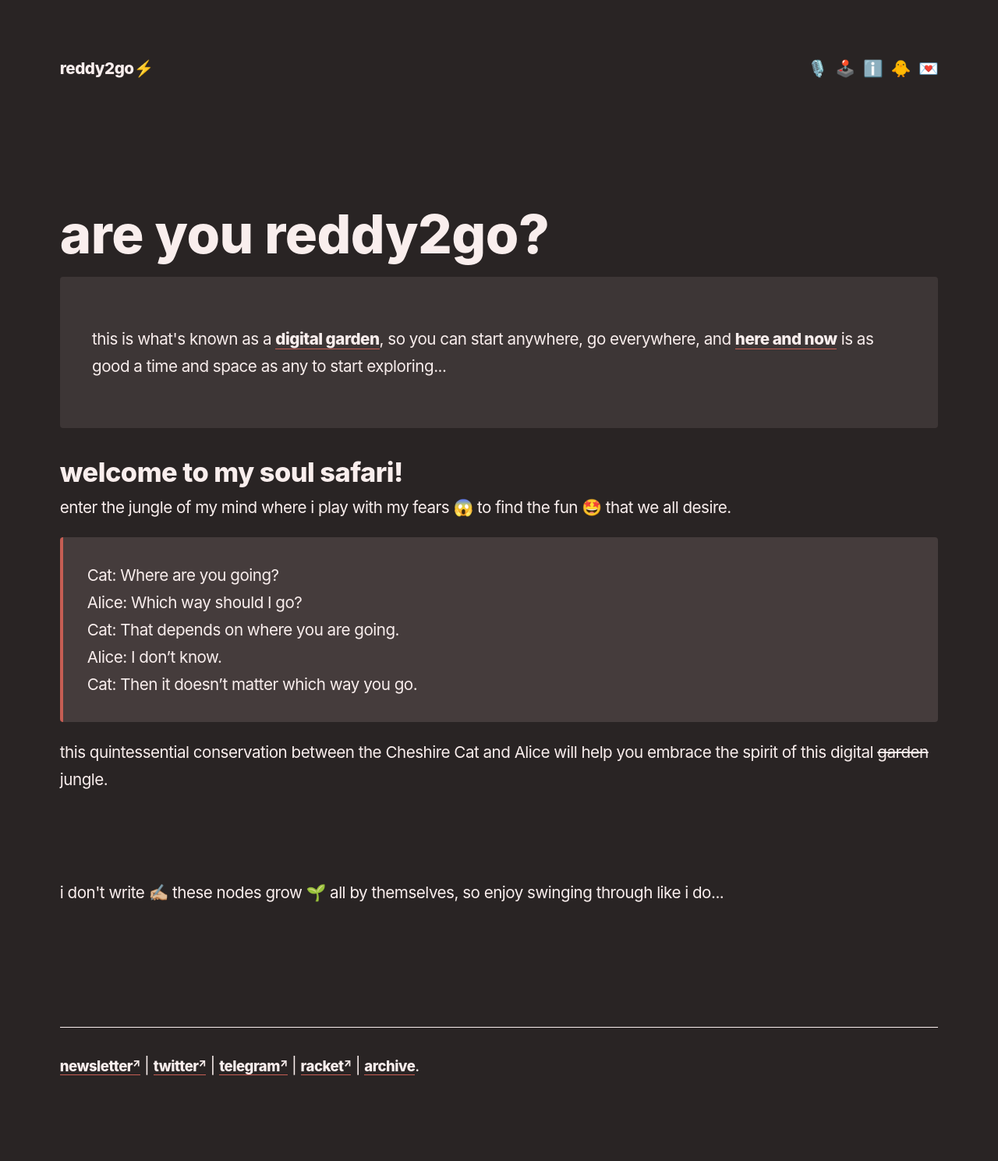
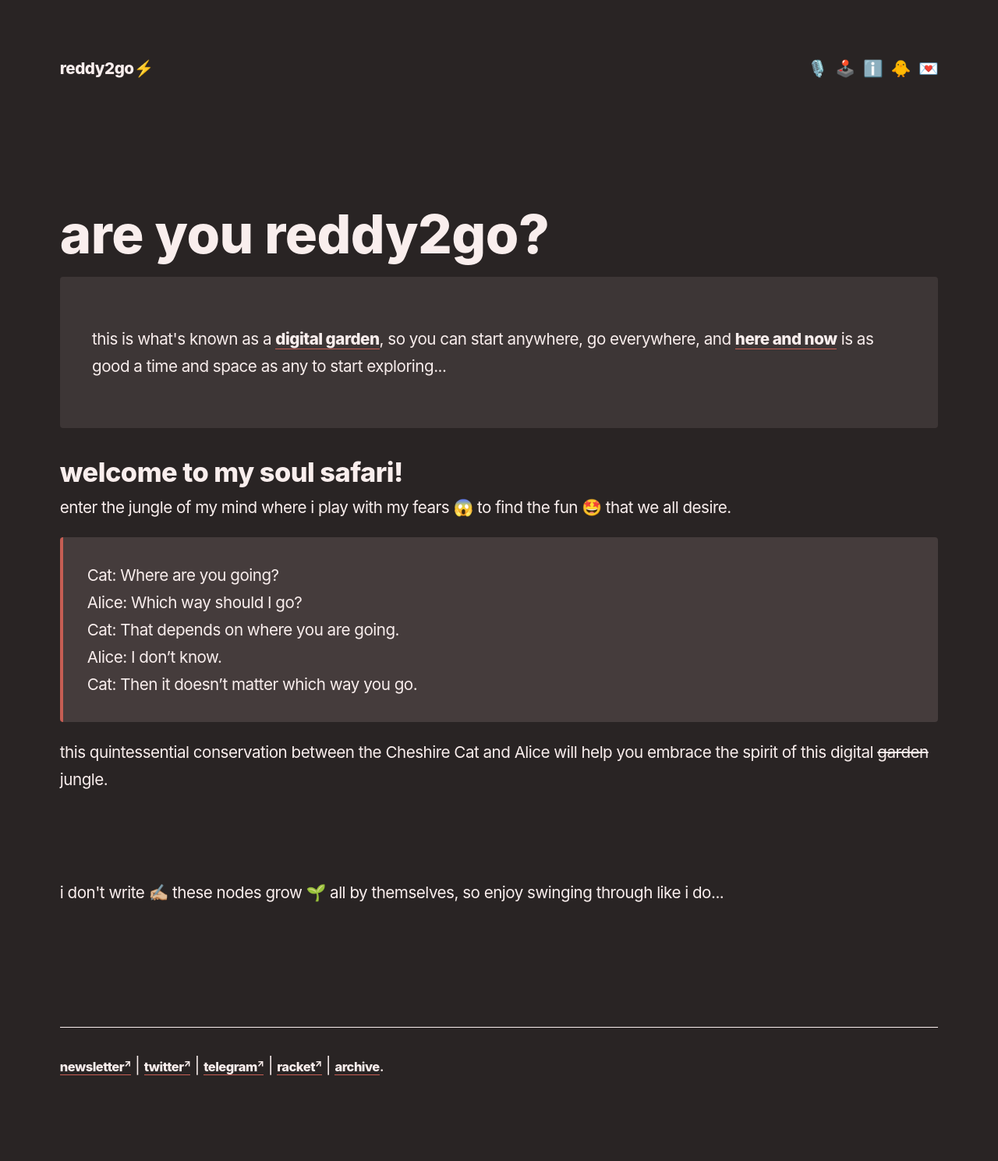
Before and after one commit to reddy2go/redgarden, a Jekyll site: the page built from index.md, in a window 1280 px wide. Shown: the whole page at 78% size. Built offline with Jekyll 4.4.1, drawn with Linux system fonts in a browser that asks for light colours; some web fonts are replaced; Markdown is read by kramdown in place of the engine named in the settings.

Commit message:
Update dark-mode.css

```diff
--- a/assets/css/dark-mode.css
+++ b/assets/css/dark-mode.css
@@ -241,7 +241,7 @@ a {
 }
 
 a.footer-link{
-  font-size: 90%;
+  font-size: 80%;
 }
 a.nav-icons{
   transition: all 300ms;
```
